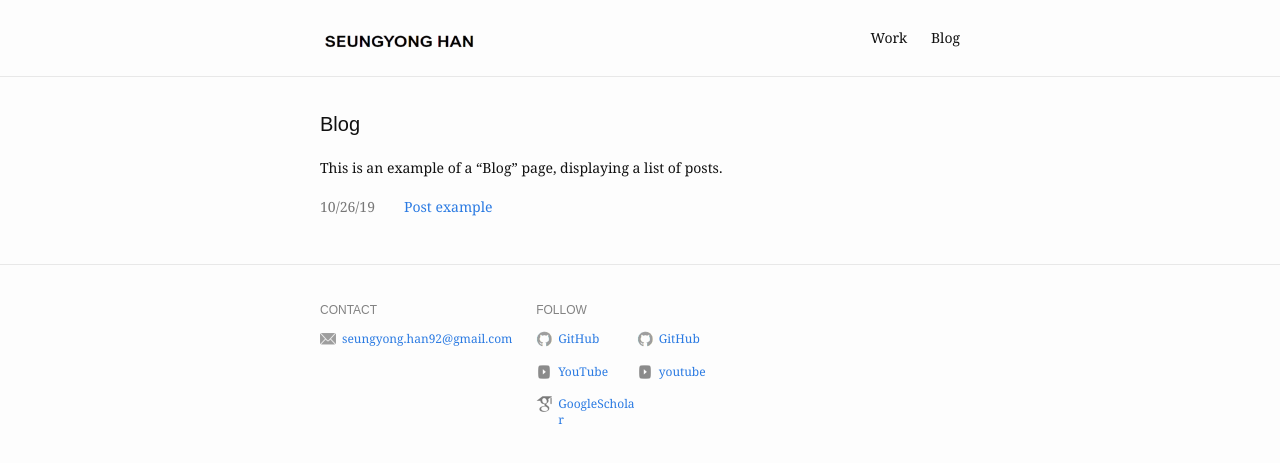
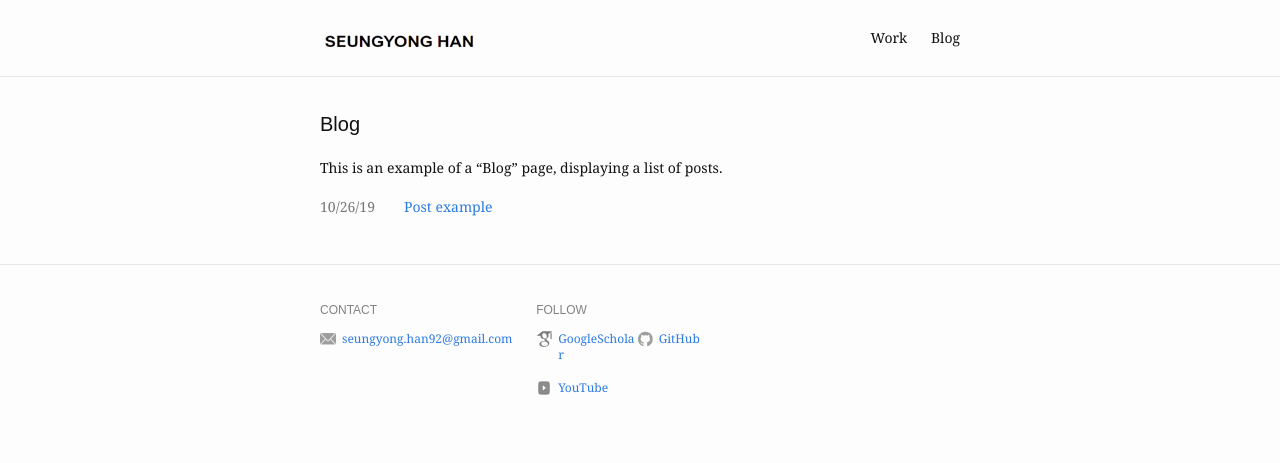
Before and after one commit to seungyong-han/seungyong-han.github.io, a Jekyll site: the page built from blog.md, in a window 1280 px wide. Shown: the top 463 px of the page. Built offline with Jekyll 4.4.1, drawn with Linux system fonts in a browser that asks for light colours.

Commit message:
Initial commit

```diff
--- a/_config.yml
+++ b/_config.yml
@@ -21,16 +21,12 @@ footer:
       link: seungyong.han92@gmail.com
 
   follow:
-    - name: GitHub
-      link: https://github.com/seungyong-han
+    - name: GoogleScholar
+      link: https://scholar.google.com/citations?user=fXESAT8AAAAJ&hl=ko
     - name: GitHub
       link: https://github.com/seungyong-han
     - name: YouTube
       link: https://www.youtube.com/@HanSeungyong
-    - name: youtube
-      link: https://www.youtube.com/@HanSeungyong
-    - name: GoogleScholar
-      link: https://scholar.google.com/citations?user=fXESAT8AAAAJ&hl=ko
 
 # Build settings
 markdown: kramdown
```
